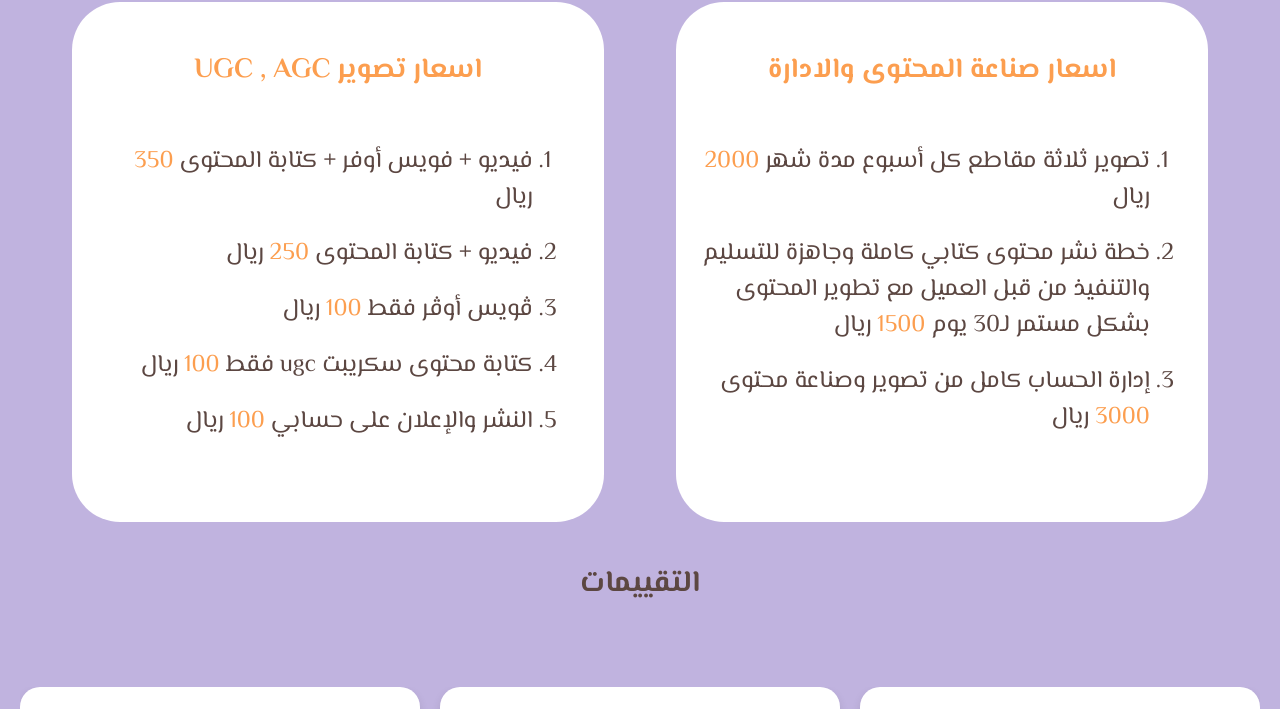
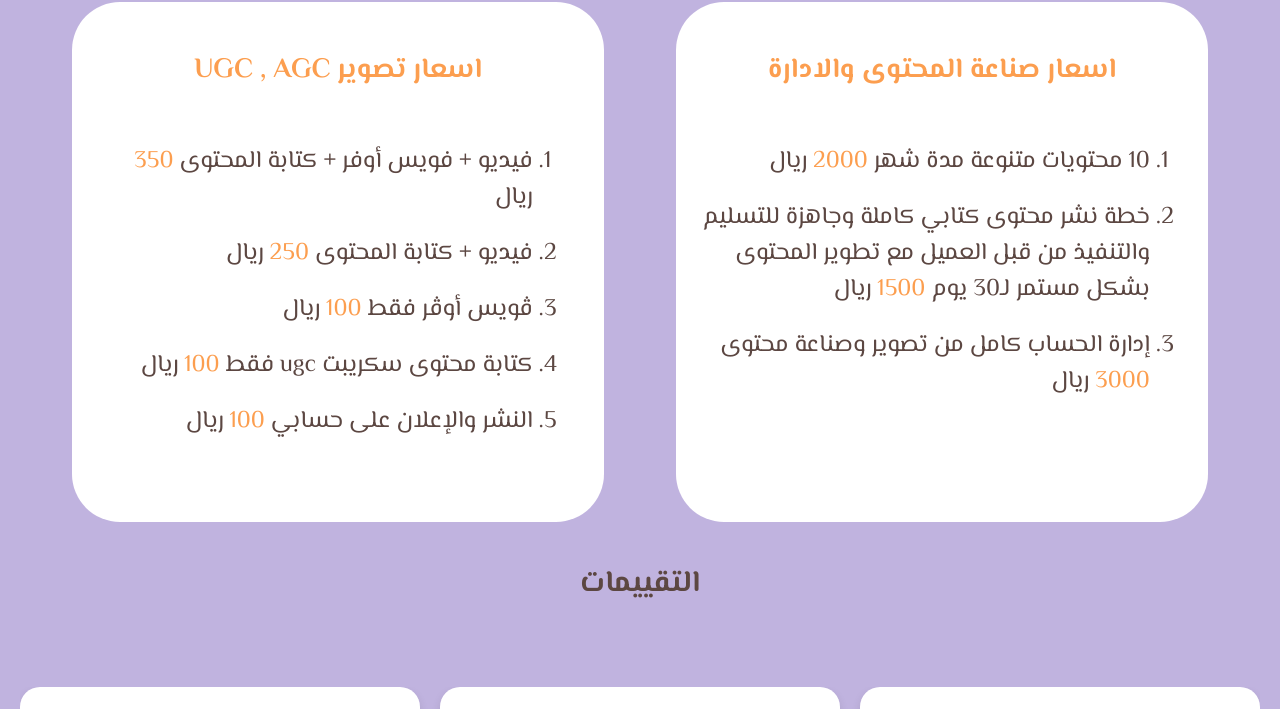
Before and after one commit to LPaya/Hanan_content, a plain HTML site: page index.html in a window 1280 px wide. Shown: the part 2082-2791 px from the top of the page. Drawn offline with nearby package versions, Linux system fonts and the light colour scheme; a web font is replaced by a local one.

Commit message:
Fix HTML encoding issues in index.html

```diff
--- a/index.html
+++ b/index.html
@@ -98,7 +98,7 @@
 
             <div class="account-price">
                 <ol>
-                    <li> تصوير ثلاثة مقاطع كل أسبوع مدة شهر <span>2000</span> ريال</li>
+                    <li>  10 محتويات متنوعة مدة شهر <span>2000</span> ريال</li>
                     <li>خطة نشر محتوى كتابي كاملة وجاهزة للتسليم والتنفيذ من قبل العميل مع تطوير المحتوى بشكل مستمر لـ30 يوم <span>1500</span> ريال</li>
                     <li>إدارة الحساب كامل من تصوير وصناعة محتوى <span>3000</span> ريال</li>
                 </ol>
```
